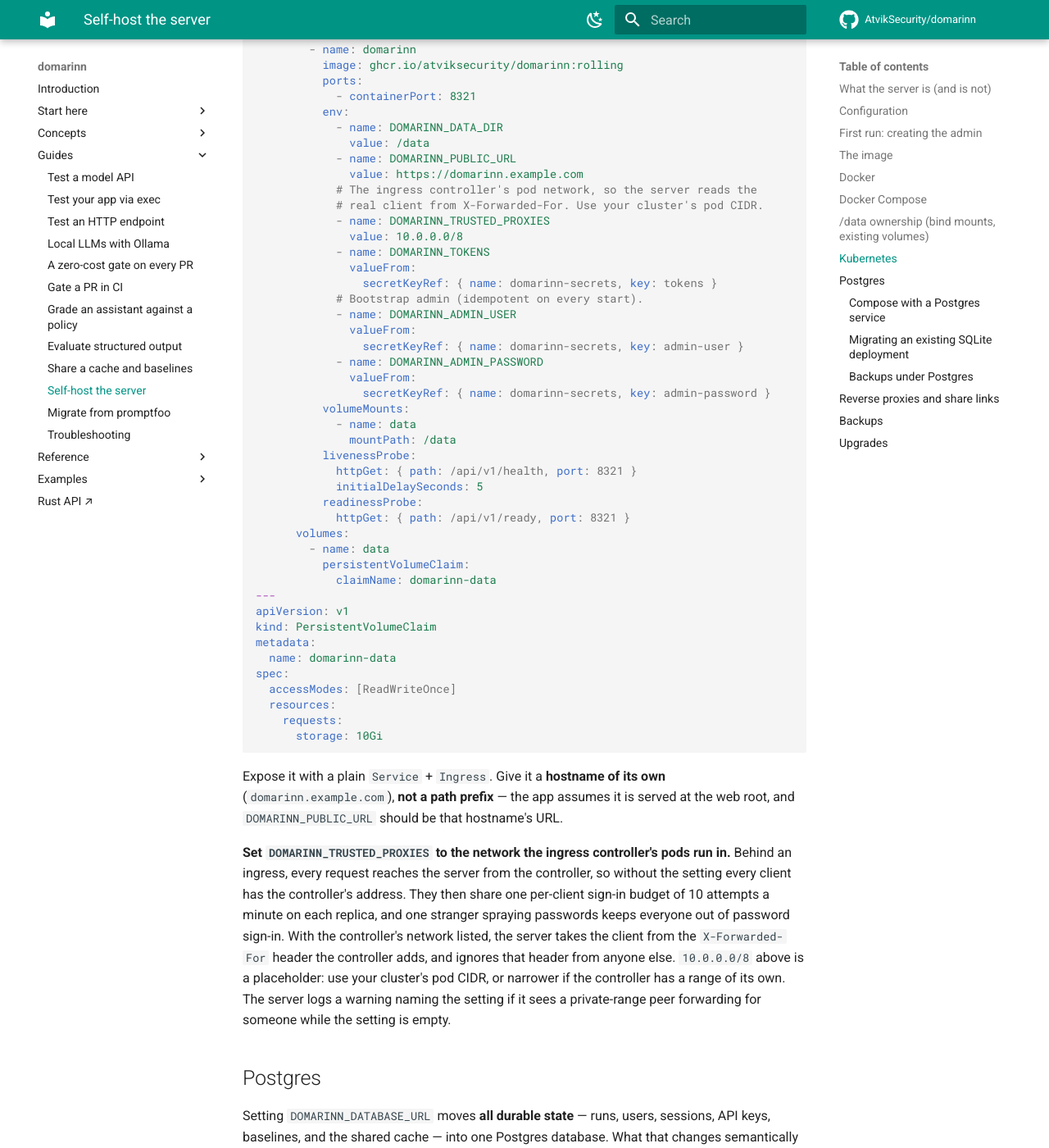
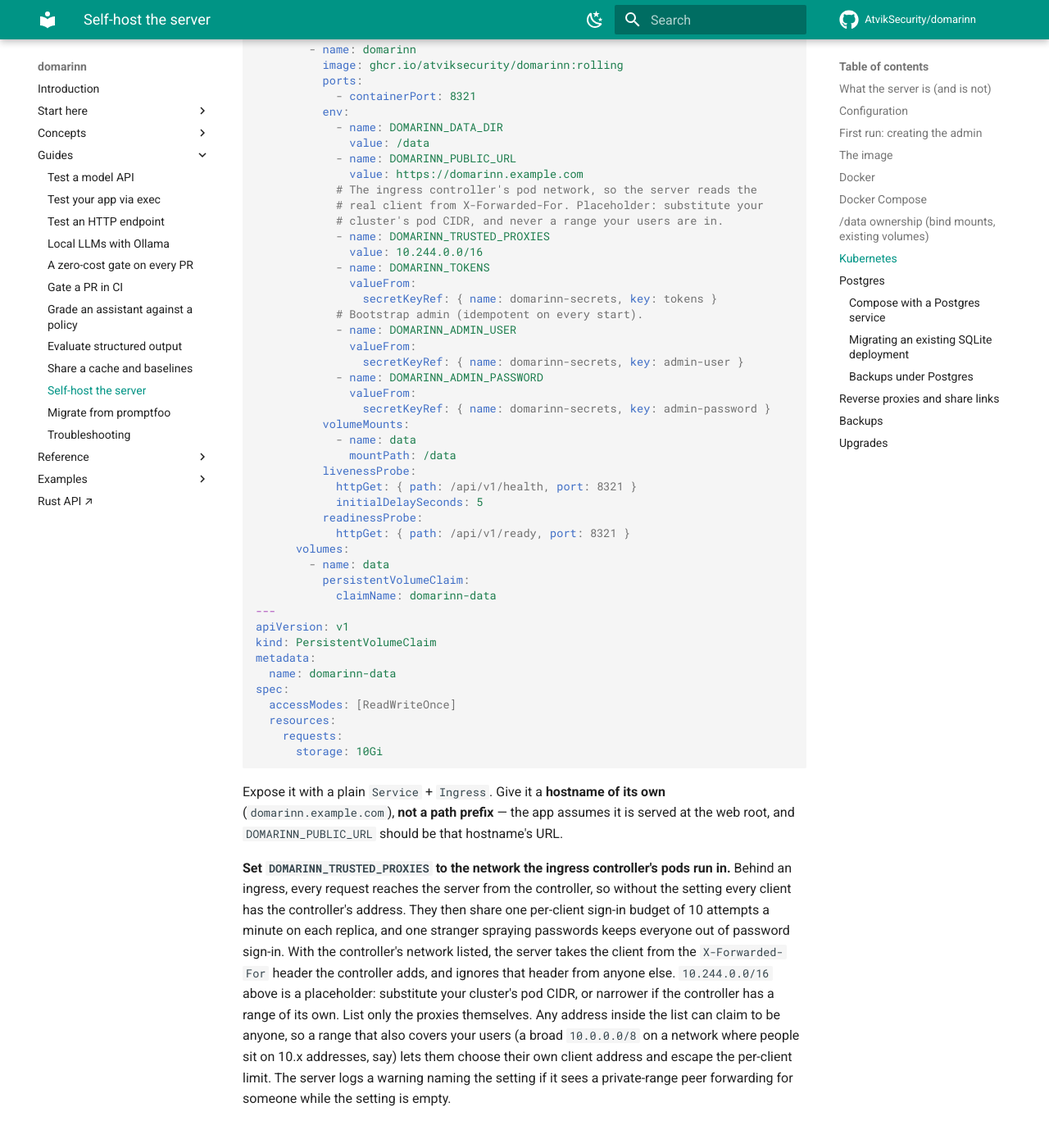
Before and after one commit to AtvikSecurity/domarinn, an MkDocs documentation site: the page built from docs/guides/self-host.md, in a window 1280 px wide and 1400 px high, scrolled down 4928 px. Shown: the whole window at 82% size. Built offline with MkDocs 1.6.1 and Material for MkDocs 9.7.7, drawn with Linux system fonts in a browser that asks for light colours; comment, search, counter and statistics services are not loaded; some of the changed text lies outside the part shown.

Commit message:
docs: per-client limit is per replica; trust only the proxies themselves

```diff
--- a/docs/guides/self-host.md
+++ b/docs/guides/self-host.md
@@ -193,9 +193,10 @@ spec:
             - name: DOMARINN_PUBLIC_URL
               value: https://domarinn.example.com
             # The ingress controller's pod network, so the server reads the
-            # real client from X-Forwarded-For. Use your cluster's pod CIDR.
+            # real client from X-Forwarded-For. Placeholder: substitute your
+            # cluster's pod CIDR, and never a range your users are in.
             - name: DOMARINN_TRUSTED_PROXIES
-              value: 10.0.0.0/8
+              value: 10.244.0.0/16
             - name: DOMARINN_TOKENS
               valueFrom:
                 secretKeyRef: { name: domarinn-secrets, key: tokens }
@@ -232,7 +233,7 @@ spec:
 
 Expose it with a plain `Service` + `Ingress`. Give it a **hostname of its own** (`domarinn.example.com`), **not a path prefix** — the app assumes it is served at the web root, and `DOMARINN_PUBLIC_URL` should be that hostname's URL.
 
-**Set `DOMARINN_TRUSTED_PROXIES` to the network the ingress controller's pods run in.** Behind an ingress, every request reaches the server from the controller, so without the setting every client has the controller's address. They then share one per-client sign-in budget of 10 attempts a minute on each replica, and one stranger spraying passwords keeps everyone out of password sign-in. With the controller's network listed, the server takes the client from the `X-Forwarded-For` header the controller adds, and ignores that header from anyone else. `10.0.0.0/8` above is a placeholder: use your cluster's pod CIDR, or narrower if the controller has a range of its own. The server logs a warning naming the setting if it sees a private-range peer forwarding for someone while the setting is empty.
+**Set `DOMARINN_TRUSTED_PROXIES` to the network the ingress controller's pods run in.** Behind an ingress, every request reaches the server from the controller, so without the setting every client has the controller's address. They then share one per-client sign-in budget of 10 attempts a minute on each replica, and one stranger spraying passwords keeps everyone out of password sign-in. With the controller's network listed, the server takes the client from the `X-Forwarded-For` header the controller adds, and ignores that header from anyone else. `10.244.0.0/16` above is a placeholder: substitute your cluster's pod CIDR, or narrower if the controller has a range of its own. List only the proxies themselves. Any address inside the list can claim to be anyone, so a range that also covers your users (a broad `10.0.0.0/8` on a network where people sit on 10.x addresses, say) lets them choose their own client address and escape the per-client limit. The server logs a warning naming the setting if it sees a private-range peer forwarding for someone while the setting is empty.
 
 ## Postgres
 
@@ -324,7 +325,7 @@ The cleanest setup is to **set `DOMARINN_PUBLIC_URL`** to the exact external bas
 
 When `DOMARINN_PUBLIC_URL` is *unset*, the server derives the base URL for share links from the request's `Host` header and the `X-Forwarded-Proto` header (defaulting to `http`). Since a client can forge those headers on a directly-exposed instance, **set `DOMARINN_PUBLIC_URL` behind any proxy** and ensure your proxy sets `X-Forwarded-Proto` correctly if you rely on the fallback. The app is designed to be served at the web root, so route a whole hostname to it rather than a sub-path.
 
-**Tell the server which proxies to believe.** Password sign-in is throttled per client address, and the MCP rate limit keys callers without an account on it too. Behind a proxy the TCP peer is the proxy, so list the proxy's address or network in `DOMARINN_TRUSTED_PROXIES` (comma-separated IPs or CIDRs, such as `10.0.0.0/8`). The server then reads the client from `X-Forwarded-For`, from the right, skipping hops that are themselves listed, and only when the request arrives from a listed peer. `Forwarded` is not read, so make sure the proxy sets `X-Forwarded-For` (ingress-nginx, Traefik, and Caddy do by default; plain nginx needs `proxy_set_header X-Forwarded-For $proxy_add_x_forwarded_for`). Leave it unset on a directly-exposed instance: there the peer already is the client, and believing the header would let anyone choose their own address. The full rules are in [Behind a reverse proxy](../reference/server.md#behind-a-reverse-proxy).
+**Tell the server which proxies to believe.** Password sign-in is throttled per client address, and the MCP rate limit keys callers without an account on it too. Behind a proxy the TCP peer is the proxy, so list the proxy's address or network in `DOMARINN_TRUSTED_PROXIES` (comma-separated IPs or CIDRs, such as `10.244.0.0/16`). List only the proxies: any address inside the list can claim to be anyone, so a range that also covers your users lets them choose their own client address. The server then reads the client from `X-Forwarded-For`, from the right, skipping hops that are themselves listed, and only when the request arrives from a listed peer. `Forwarded` is not read, so make sure the proxy sets `X-Forwarded-For` (ingress-nginx, Traefik, and Caddy do by default; plain nginx needs `proxy_set_header X-Forwarded-For $proxy_add_x_forwarded_for`). Leave it unset on a directly-exposed instance: there the peer already is the client, and believing the header would let anyone choose their own address. The full rules are in [Behind a reverse proxy](../reference/server.md#behind-a-reverse-proxy).
 
 ## Backups
 
```
Also changed, not shown: docs/reference/server.md (+3 -3 lines).
